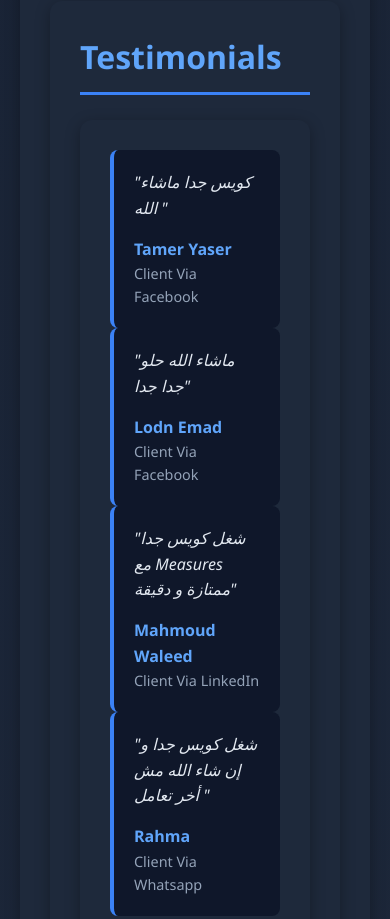
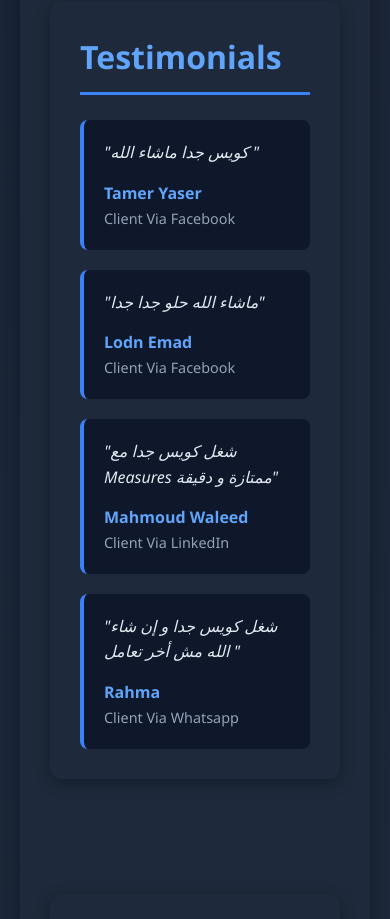
Before and after one commit to YoussefHessen1/youssefhessen1.github.io, a plain HTML site: page index.html in a window 390 px wide. Shown: the part 5740-6659 px from the top of the page. Drawn offline with Linux system fonts and the light colour scheme.

Commit message:
Refactor testimonials section to grid layout
Updated testimonials section to use a grid layout for better responsiveness.

```diff
--- a/index.html
+++ b/index.html
@@ -158,12 +158,16 @@
             font-size: 0.85em;
         }
 
-        .testimonials {
-            margin-bottom: 50px;
-            background: #1e293b;
-            padding: 30px;
-            border-radius: 12px;
-            box-shadow: 0 4px 15px rgba(0, 0, 0, 0.3);
+       .testimonials {
+            display: grid;
+            grid-template-columns: repeat(2, 1fr);
+            gap: 20px;
+        }
+
+        @media (max-width: 768px) {
+            .testimonials {
+                grid-template-columns: 1fr;
+            }
         }
 
         .testimonial {
```
